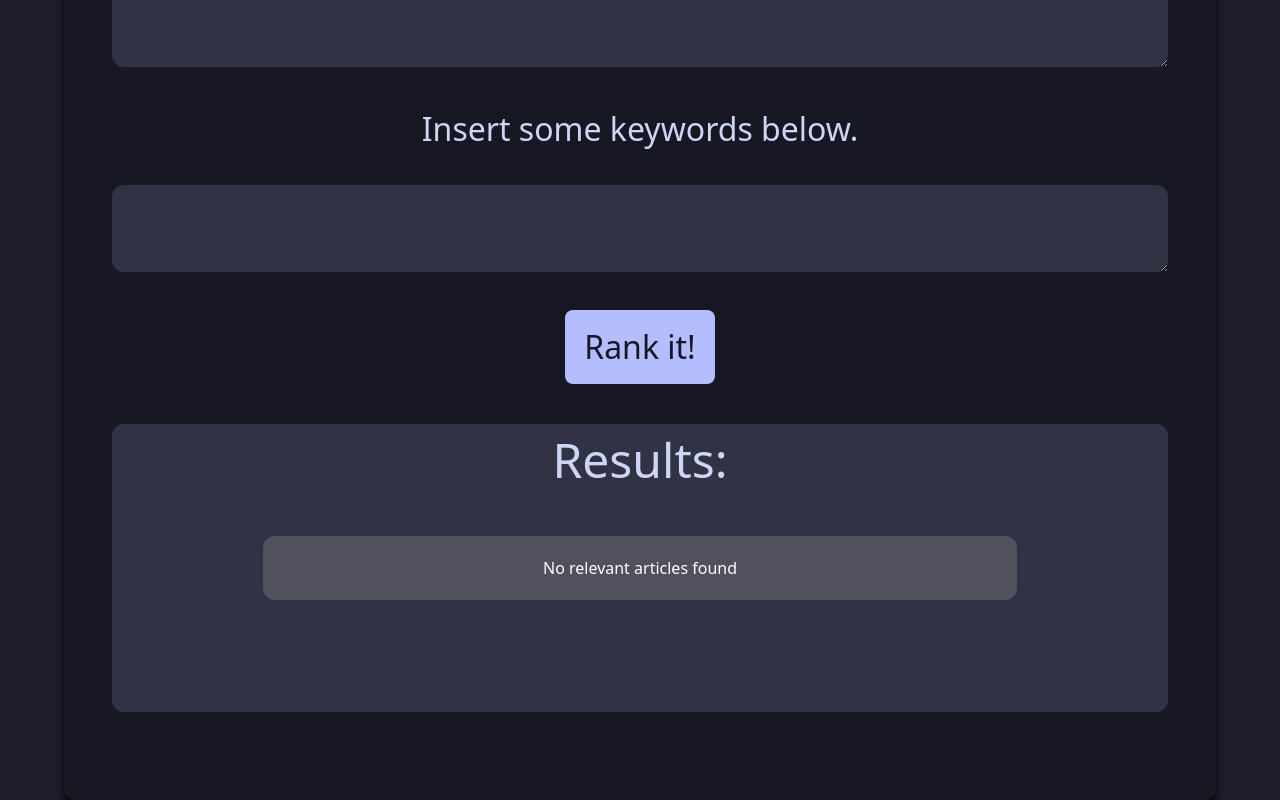
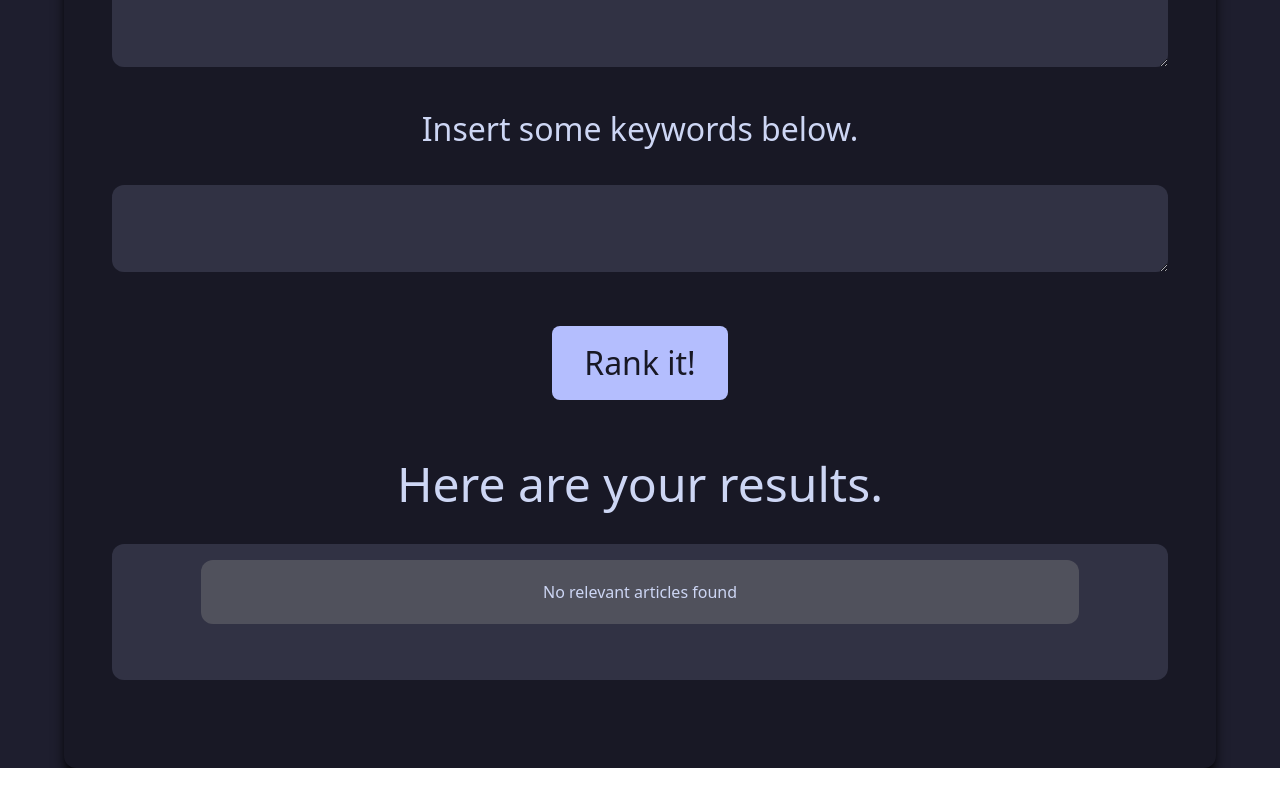
Before and after one commit to GeneralPoxter/wikiRank, a Next.js app: page / in a window 1280 px wide. Shown: the part 775-1575 px from the top of the page. After the commit the page ends 1543 px from the top, so only its background shows below. Built offline with nearby package versions, Linux system fonts and the light colour scheme.

Commit message:
small style changes

```diff
--- a/components/input.js
+++ b/components/input.js
@@ -1,5 +1,5 @@
 import React from "react";
-import { useRef, useState} from "react";
+import { useRef, useState } from "react";
 import { getDocumentRanks } from "../lib/vector_model.js";
 import wiki from "wikijs";
 
@@ -53,13 +53,13 @@ export default function Input() {
             if (score > 0) {
                 items.push(
                     <div className='text-left'>
-                        <a href={article.url} className='text-[200%] text-bold text-white'>
+                        <a href={article.url} className='text-[200%] text-bold text-[#cdd6f4]'>
                             {article.title}
                         </a>
-                        <div className='mb-10 text-white bg-[grey]
+                        <div className='mb-10 text-white bg-[#11111b]
                             p-5 rounded-xl bg-opacity-40 flex items-center justify-center'>
                             <div className="w-[50%]">
-                                <div className='overflow-scroll h-[300px]'>
+                                <div className='overflow-scroll h-[300px] text-[#cdd6f4]'>
                                     <p>{article.summary}</p>
                                     <p>{score}</p>
                                 </div>
@@ -85,7 +85,7 @@ export default function Input() {
 
         if (items.length == 0) {
             items.push(
-                <div className='text-left mb-10 text-white bg-[grey]
+                <div className='text-left mb-10 text-[#cdd6f4] bg-[grey]
                     p-5 rounded-xl bg-opacity-40 flex items-center justify-center'>
                     <h1>No relevant articles found</h1>
                 </div>
@@ -106,6 +106,7 @@ export default function Input() {
                 className="overflow-scroll rounded-xl bg-[#313244] text-[#cdd6f4] w-[100%] text-left h-[15em] text-[150%]"
                 ref={queryTextArea}
             />
+
             <p className="text-[2em] m-[1em] text-center text-[#cdd6f4]">Insert some keywords below.</p>
             <textarea
                 className="overflow-scroll rounded-xl bg-[#313244] text-[#cdd6f4] w-[100%] text-left h-[1%] text-[150%]"
@@ -113,19 +114,15 @@ export default function Input() {
             />
 
             <button
-                className="bg-[#b4befe] m-[1em] px-[0.6em] py-[0.4em] text-[200%] rounded-lg text-[#181825] hover:bg-[#929de7]"
+                className="bg-[#b4befe] my-[1.5em] px-[1em] py-[0.4em] text-[200%] rounded-lg text-[#181825] hover:bg-[#929de7]"
                 onClick={fetchArticles}
             >
                 Rank it!
             </button>
 
-            <div className="w-[100%] bottom-[100px] rounded-xl bg-[#313244]">
-                <div className="mb-2 mt-2">
-                    <h className="text-[3em] text-[#cdd6f4]">Results:</h>
-                </div>
-                <div className="ml-[5%] mr-[5%] mb-10 p-4">
-                    <div className="ml-5 mr-5">
-                    </div>
+            <div>
+                <h className="text-[3em] text-[#cdd6f4]">Here are your results.</h>
+                <div className="w-[100%] my-[1.5em] rounded-xl bg-[#313244]">
                     <div className="ml-[5%] mr-[5%] mb-10 p-4">
                         <div className="ml-5 mr-5">
                             {displayResults()}
```
